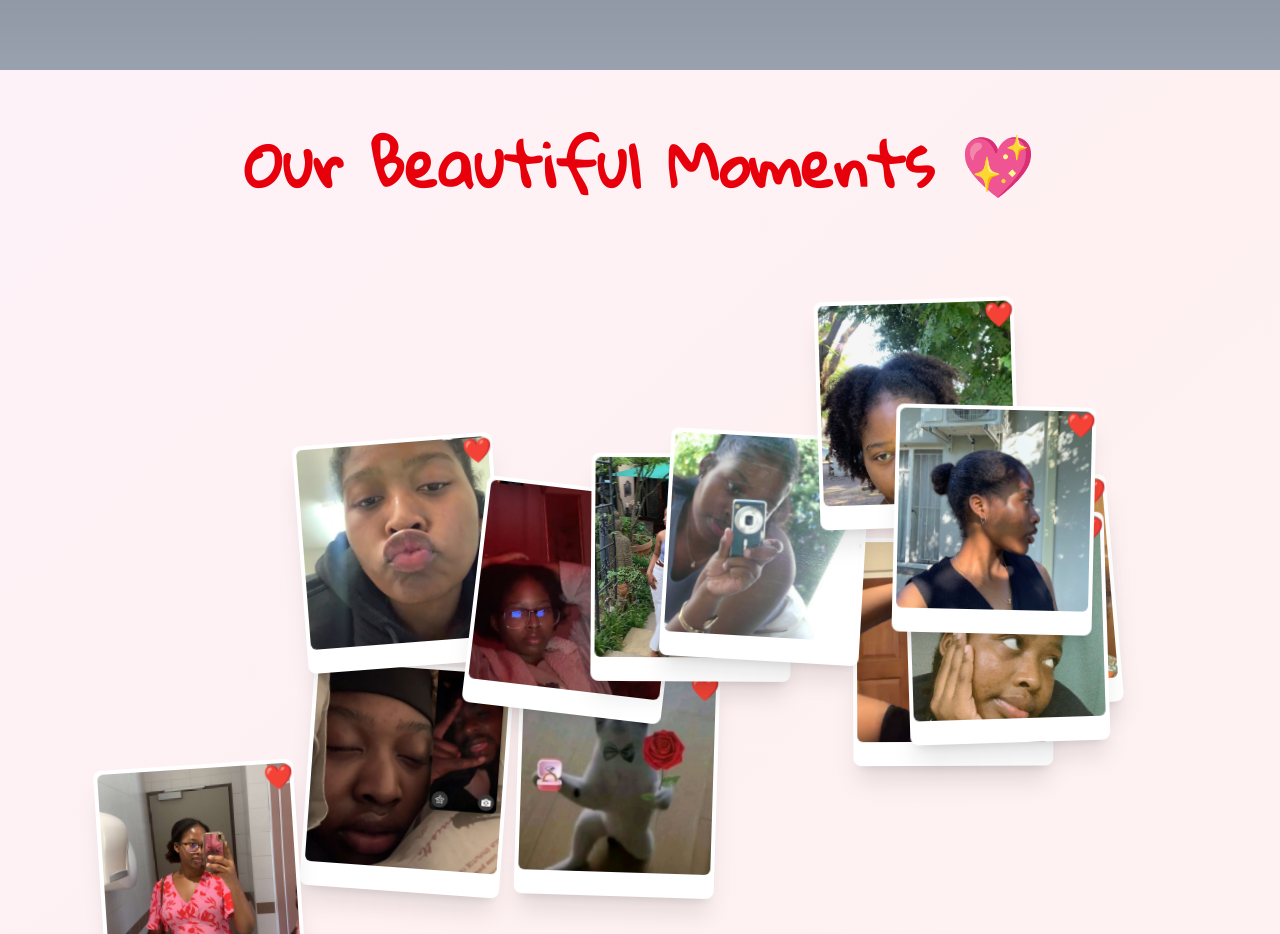
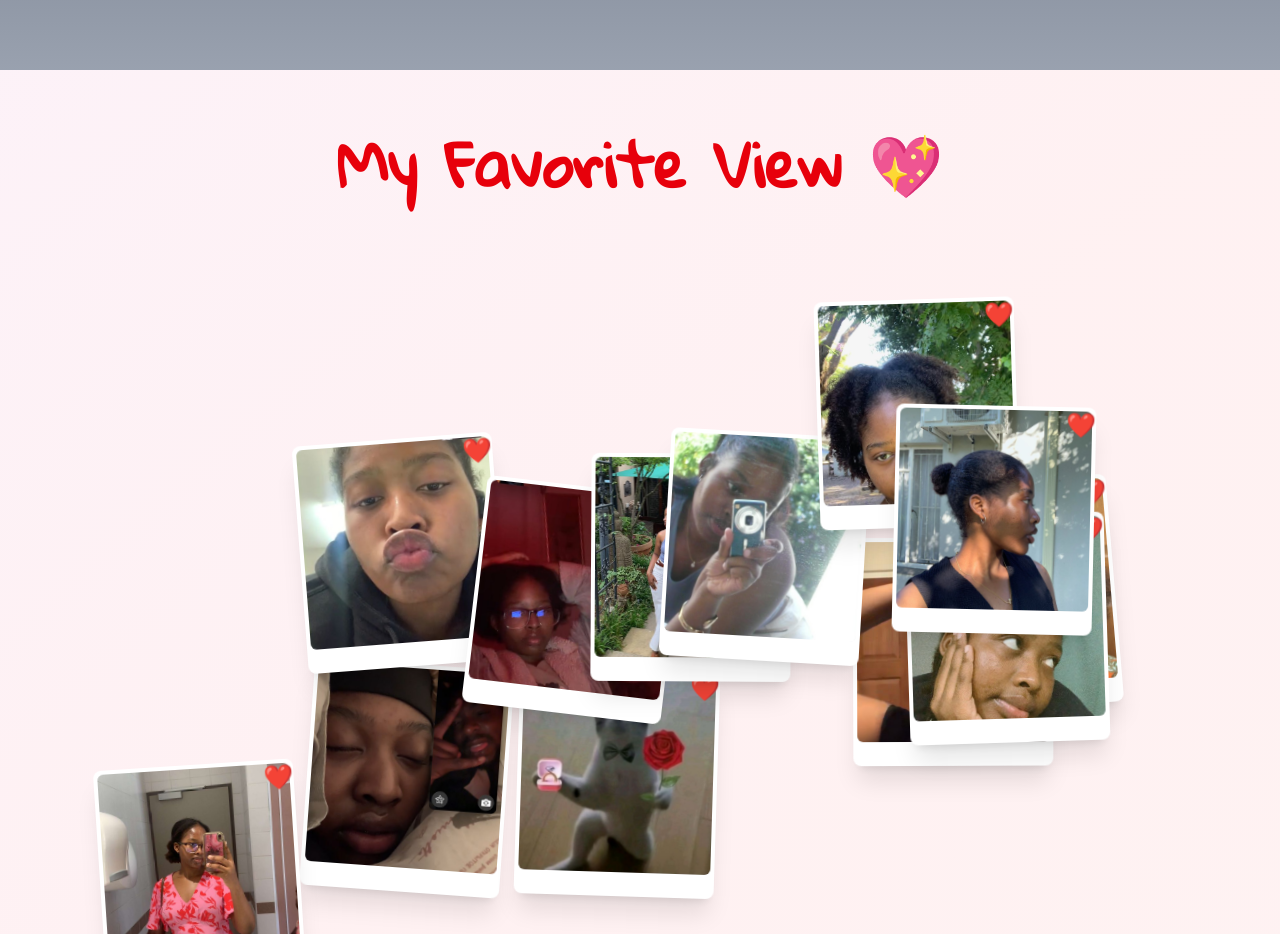
Before and after one commit to btom7447/valentine, a Next.js app: page / in a window 1280 px wide. Shown: the part 3320-4254 px from the top of the page. Built offline with nearby package versions, Linux system fonts and the light colour scheme.

Commit message:
update to memory section caption

```diff
--- a/app/components/MemoryScreen.tsx
+++ b/app/components/MemoryScreen.tsx
@@ -193,7 +193,7 @@ const MemoryScreen = forwardRef<HTMLElement, MemoryScreenProps>(
           ref={titleRef}
           className="text-4xl md:text-6xl font-bold text-center text-red-600 mb-12 z-10"
         >
-          Our Beautiful Moments 💖
+          My Favorite View 💖
         </h2>
 
         {/* Scattered Polaroids Container */}
```
